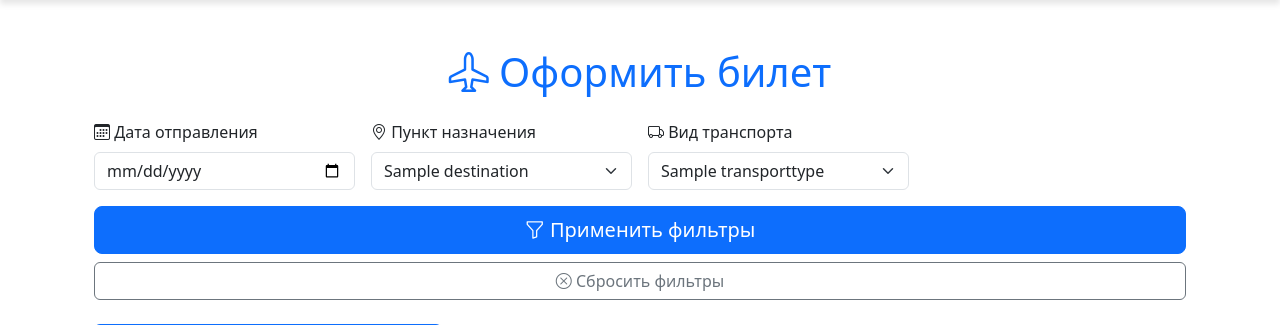
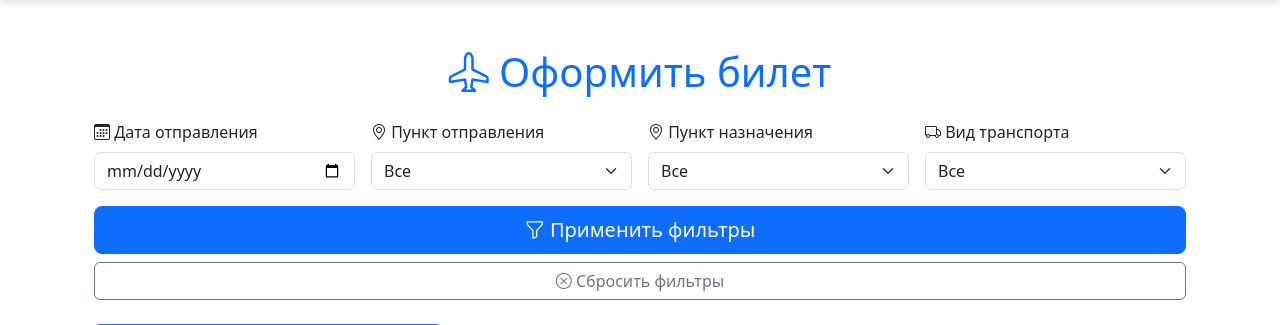
Before and after one commit to Vamerk/kpo3, a Django app: template ticket_sales/sales/templates/sales/route_list.html in a window 1280 px wide. Shown: the part 56-381 px from the top of the page. Run offline with Django 5.2, Linux system fonts and the light colour scheme; tables that the repository leaves empty hold one stand-in row (values such as "Sample post"); the template is opened without the code that fills it: values that come from a table or form of the project are taken from there, most other values are stand-ins (such as "Sample title", 1, 10 or a date in 2020); some libraries are stand-ins or nearby versions.

Commit message:
фикс фильтры + корс

```diff
--- a/ticket_sales/requirements.txt
+++ b/ticket_sales/requirements.txt
@@ -1,3 +1,4 @@
 Django==4.2.6
 djangorestframework==3.14.0
 psycopg2-binary==2.9.9  # Для работы с PostgreSQL
+django-cors-headers
--- a/ticket_sales/sales/templates/sales/route_list.html
+++ b/ticket_sales/sales/templates/sales/route_list.html
@@ -16,20 +16,31 @@
                 <input type="date" name="departure_date" id="departure_date" class="form-control" value="{{ request.GET.departure_date }}">
             </div>
             <div class="col-md-3">
+                <label for="departures" class="form-label"><i class="bi bi-geo-alt"></i> Пункт отправления</label>
+                <select name="departure_location" id="departures" class="form-select">
+                    <option value="">Все</option>
+                    {% for departure in departures %}
+                        <option value="{{ departure }}" {% if request.GET.departure_location == departure %}selected{% endif %}>
+                            {{ departure }}
+                        </option>
+                    {% endfor %}
+                </select>
+            </div>
+            <div class="col-md-3">
                 <label for="destination" class="form-label"><i class="bi bi-geo-alt"></i> Пункт назначения</label>
                 <select name="destination" id="destination" class="form-select">
+                    <option value="">Все</option>
                     {% for destination in destinations %}
                         <option value="{{ destination }}" {% if request.GET.destination == destination %}selected{% endif %}>
                             {{ destination }}
                         </option>
                     {% endfor %}
                 </select>
-<!--                <input type="text" name="destination" id="destination" class="form-control" value="{{ request.GET.destination }}">-->
             </div>
             <div class="col-md-3">
                 <label for="transport_type" class="form-label"><i class="bi bi-truck"></i> Вид транспорта</label>
                 <select name="transport_type" id="transport_type" class="form-select">
-
+                    <option value="">Все</option>
                     {% for type in transport_types %}
                         <option value="{{ type.id }}" {% if request.GET.transport_type == type.id|stringformat:"s" %}selected{% endif %}>
                             {{ type.name }}
--- a/ticket_sales/sales/views.py
+++ b/ticket_sales/sales/views.py
@@ -13,6 +13,7 @@ def route_list(request):
     departure_date = request.GET.get('departure_date')
     transport_type = request.GET.get('transport_type')
     destination = request.GET.get('destination')
+    departure = request.GET.get('departure_location')
     sort_by = request.GET.get('sort_by')
 
     # Применяем фильтры, только если они заданы
@@ -25,6 +26,9 @@ def route_list(request):
     if destination:
         filters['destination__icontains'] = destination
 
+    if departure:
+        filters['departure_location__icontains'] = departure
+
     # Получаем отфильтрованные маршруты
     routes = Route.objects.filter(**filters)
 
@@ -34,11 +38,13 @@ def route_list(request):
 
     # Уникальные пункты назначения для фильтра
     destinations = Route.objects.values_list('destination', flat=True).distinct()
+    departures = Route.objects.values_list('departure_location', flat=True).distinct()
 
     return render(request, 'sales/route_list.html', {
         'routes': routes,
         'transport_types': transport_types,
         'destinations': destinations,  # Передаем уникальные пункты назначения
+        'departures': departures
     })
 
 def adout_page(request):
```
Also changed, not shown: ticket_sales/ticket_sales/settings.py (+19 -1 lines).
